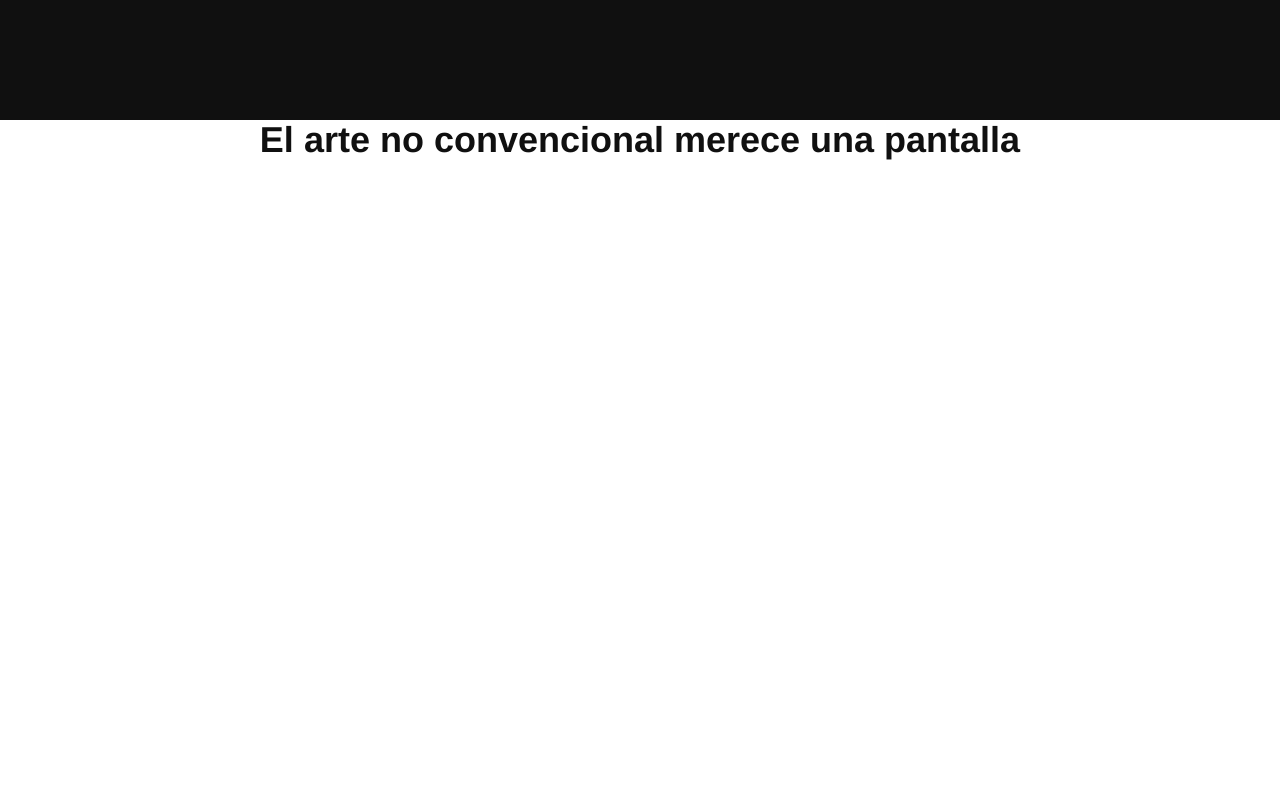
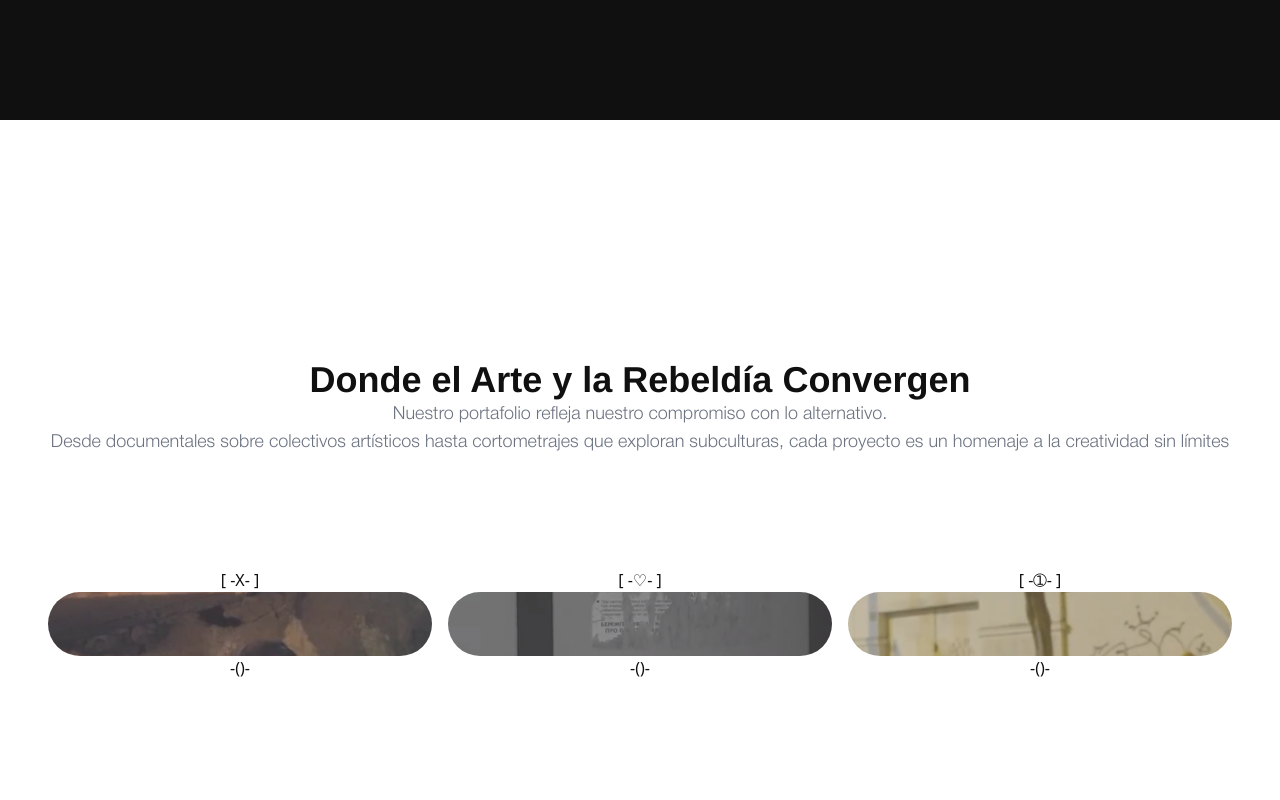
Before and after one commit to LaJuFA/pagina-ant, a React (Vite) app: page /Nosotros in a window 1280 px wide. Shown: the part 680-1480 px from the top of the page. Built offline with nearby package versions, Linux system fonts and the light colour scheme.

Commit message:
Sigo avanzando con nosotros

```diff
--- a/src/components/SecccionNosotros.jsx
+++ b/src/components/SecccionNosotros.jsx
@@ -1,10 +1,49 @@
+import imgUno from "../assets/caminos-uno.png";
+import imgDos from "../assets/bridge-uno.png";
+import imgTres from "../assets/YTC1-uno.png";
+
 const SecccionNosotros = () => {
   return (
-    <section className="w-screen h-screen overflow-hidden bg-white">
-      <div className="w-full h-full flex justify-center">
-        <h1 className="text-zinc font-helvetica text-4xl font-bold">
-          El arte no convencional merece una pantalla
-        </h1>
+    <section className="w-screen h-screen overflow-hidden bg-white common-padding">
+      <div className="w-full h-full flex flex-col justify-evenly text-center">
+        <div>
+            <h1 className="text-zinc font-helvetica text-4xl font-bold">
+                Donde el Arte y la Rebeldía Convergen
+            </h1>
+            <p className="text-gray-500 text-lg font-helvetica">
+                Nuestro portafolio refleja nuestro compromiso con lo alternativo. <br/>
+                Desde documentales sobre colectivos artísticos hasta cortometrajes que exploran subculturas, cada proyecto es un homenaje a la creatividad sin límites
+            </p>
+        </div>
+        <div className="flex justify-around">
+            <div>
+                <h4 className="text-zinc">
+                    [ -X- ]
+                </h4>
+                <img src={imgUno} alt="Todos mis caminos son la destruccion" className="w-96 h-16 rounded-full object-none right-bottom opacity-80"/>
+                <h6 className="text-zinc">
+                    -()-
+                </h6>
+            </div>
+            <div>
+                <h4 className="text-zinc">
+                    [ -♡- ]
+                </h4>
+                <img src={imgDos} alt="Todos mis caminos son la destruccion" className="w-96 h-16 rounded-full object-none right-bottom opacity-80"/>
+                <h6 className="text-zinc">
+                    -()-
+                </h6>
+            </div>
+            <div>
+                <h4 className="text-zinc">
+                    [ -➀- ]
+                </h4>
+                <img src={imgTres} alt="Todos mis caminos son la destruccion" className="w-96 h-16 rounded-full object-none right-bottom opacity-80"/>
+                <h6 className="text-zinc">
+                    -()-
+                </h6>
+            </div>
+        </div>
       </div>
     </section>
   )
```
